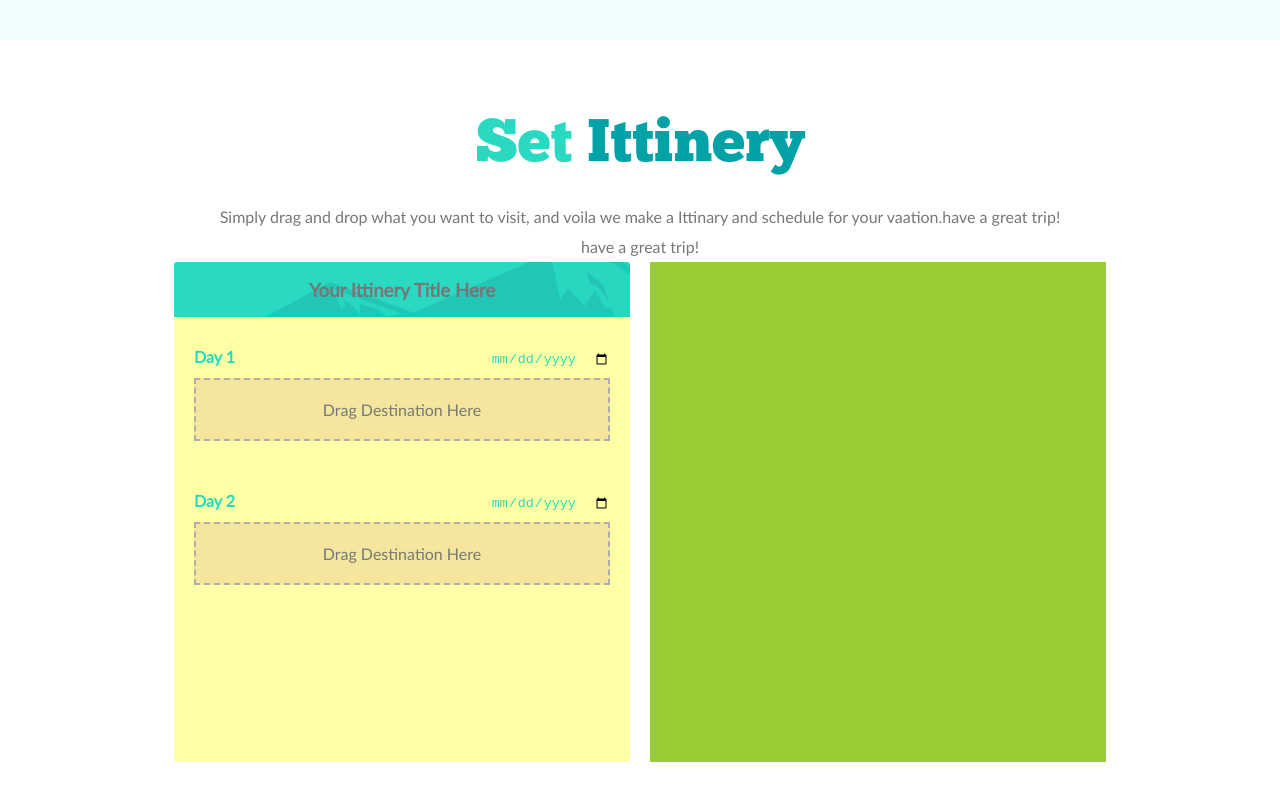
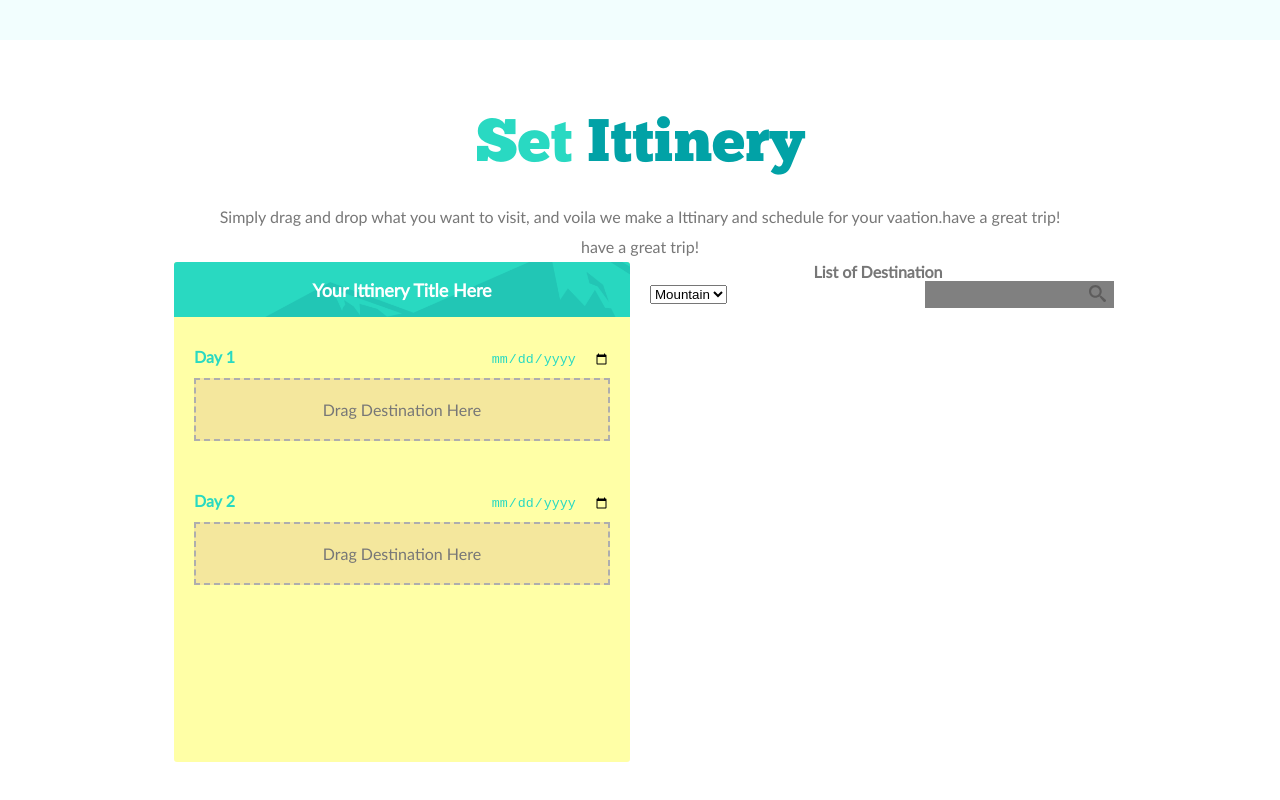
Before and after one commit to BTchorzewski/weekly_web_page_11, a website: page index.html in a window 1280 px wide. Shown: the part 2729-3529 px from the top of the page. Drawn offline with Linux system fonts and the light colour scheme.

Commit message:
started coding destination-list section

```diff
--- a/index.html
+++ b/index.html
@@ -166,6 +166,25 @@
                     </article>
                 </section>
                 <section class="itinerary__destinations destination-list">
+                    <header class="destination-list__header">
+                        <h4 class="destination-list__title">List of Destination</h4>
+                    </header>
+                    <form action="" class="destination-list__form">
+                        <select name="destination-list" id="">
+                            <option value="Mountain">Mountain</option>
+                            <option value="River">River</option>
+                            <option value="Forest">Forest</option>
+                            <option value="Valley">Valley</option>
+                        </select>
+                        <span class="search-secondary">
+                            <input type="text" class="search-secondary__input">
+                            <button class="search-secondary__button">
+                                <svg class="search-secondary__icon">
+                                    <use xlink:href="assets/sprite.svg#icon-search"></use>
+                                </svg>
+                            </button>
+                        </span>
+                    </form>
 
                 </section>
             </div>
--- a/sass/components/_destination-list.scss
+++ b/sass/components/_destination-list.scss
@@ -0,0 +1,10 @@
+.destination-list {
+    background-color: transparent;
+    &__header {}
+    &__title {}
+    &__form {
+        display: flex;
+        justify-content: space-between;
+        align-items: center;
+    }
+}
--- a/sass/components/_schedule.scss
+++ b/sass/components/_schedule.scss
@@ -12,7 +12,9 @@
     }
 
     &__title {
-
+        font-size: 1.8rem;
+        font-weight: 900;
+        color: $color-white;
     }
 
     &__day {
@@ -24,11 +26,11 @@
         padding: 1rem 0;
     }
     &__day-number {
-        color: #29d9c2;
+        color: $color-primary-light;
     }
     &__calendar {
         border: none;
-        color: #29d9c2;
+        color: $color-primary-light;
         background-color: transparent;
     }
 
--- a/sass/components/_search.scss
+++ b/sass/components/_search.scss
@@ -30,3 +30,38 @@
         fill: $color-grey-dark-2;
     }
 }
+
+.search-secondary {
+    display: flex;
+    align-items: center;
+    justify-content: flex-end;
+    flex: 1;
+    &__input {
+
+        background-color: gray;
+        border: .1rem solid transparent;
+
+        padding: .5rem;
+        transition: all 1s;
+        &:hover,
+        &:focus {
+            border: .1rem solid red;
+
+        }
+    }
+
+    &__button {
+        border: none;
+        background-color: transparent;
+        margin-left: -2.5rem;
+        flex: 0 0 auto;
+        cursor: pointer;
+    }
+
+    &__icon {
+        height: 1.7rem;
+        width: 1.7rem;
+        fill: $color-grey-dark-2;
+
+    }
+}
--- a/sass/pages/_home.scss
+++ b/sass/pages/_home.scss
@@ -59,11 +59,13 @@
     display: flex;
     flex-flow: row wrap;
     justify-content: center;
+
     &__title {
         flex: 1 1 100%;
     }
     &__text {
         flex: 1 1 100%;
+
     }
     &__schedule {
         flex: 0 1 40%;
@@ -72,7 +74,6 @@
     }
     &__destinations {
         flex: 0 1 40%;
-        background-color: yellowgreen; // only for testing purpose
         height: 50rem; // only for testing purpose
     }
 }
```
Also changed, not shown: css/style.css.
